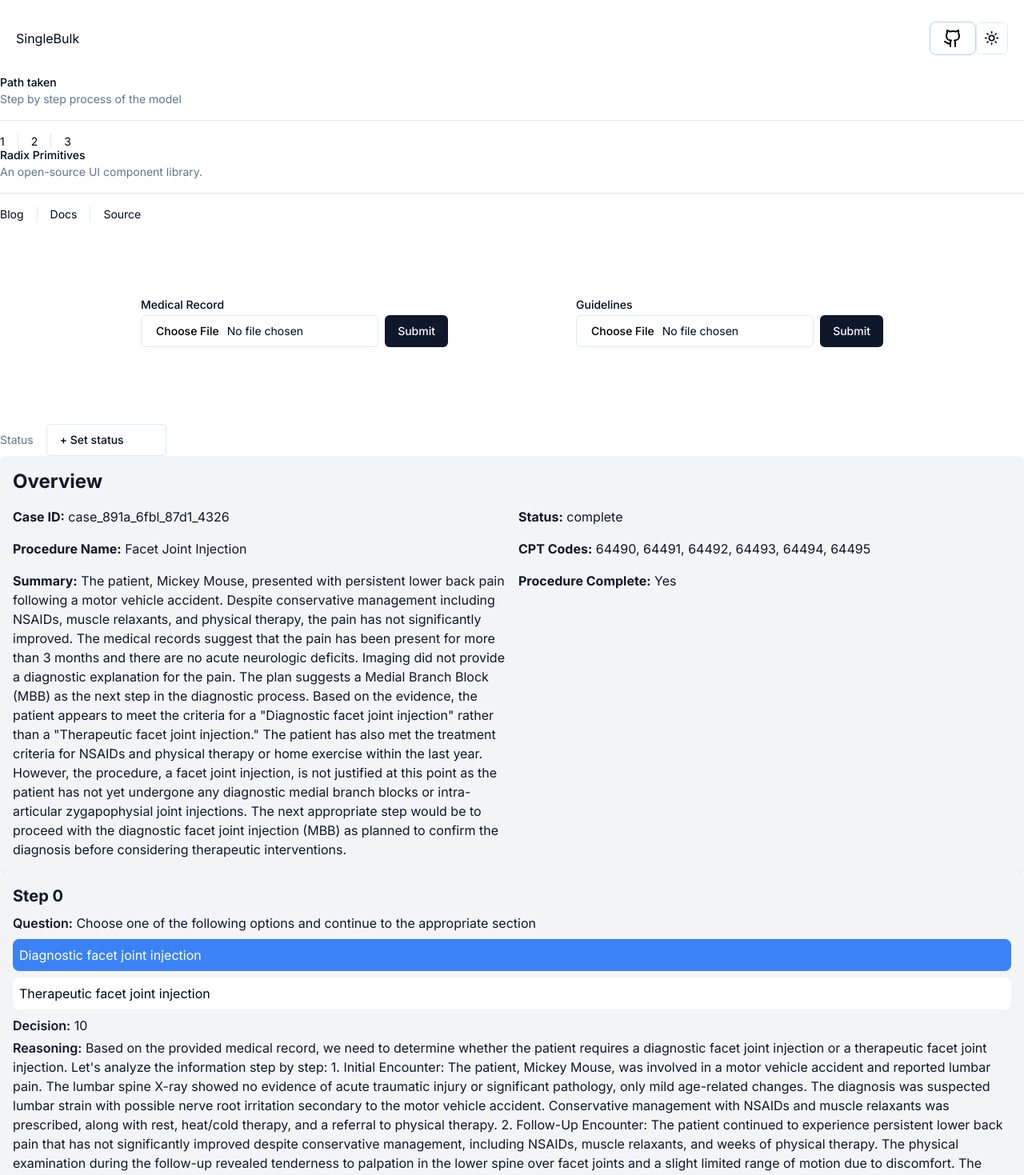
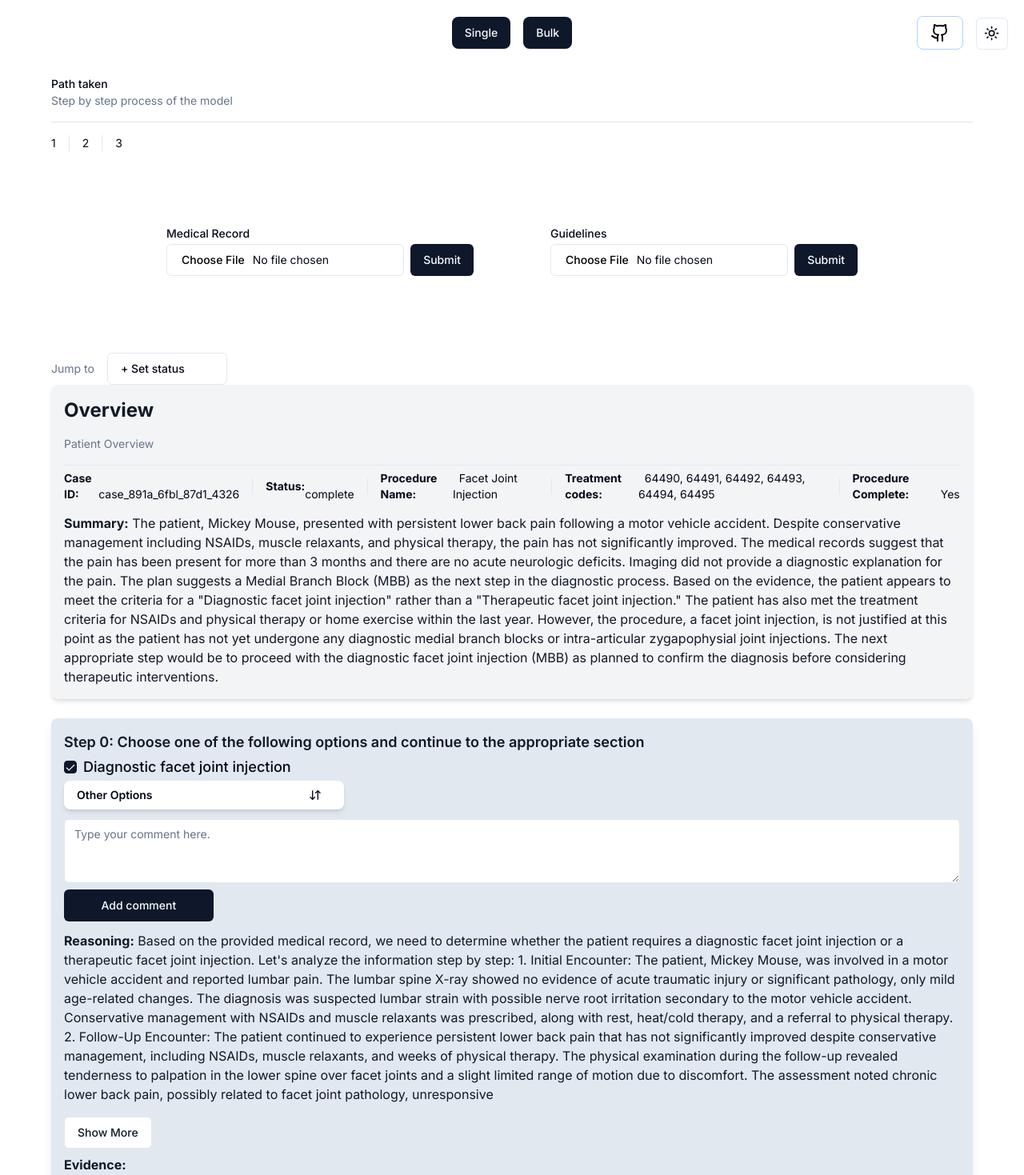
Before and after one commit to thewbuk/cohelm, a Next.js app: page / in a window 1280 px wide. Shown: the top 1469 px of the page at 80% size. Built offline with nearby package versions, Linux system fonts and the light colour scheme.

Commit message:
most of the ui

```diff
--- a/app/layout.tsx
+++ b/app/layout.tsx
@@ -29,9 +29,11 @@ export default function RootLayout({
           disableTransitionOnChange
         >
           <Header />
-          <Path />
-          <Status />
-          {children}
+          <div className="mx-16">
+            {' '}
+            <Path />
+            {children}
+          </div>
         </ThemeProvider>
       </body>
     </html>
--- a/app/page.tsx
+++ b/app/page.tsx
@@ -2,16 +2,18 @@
 import Inputs from '@/components/Inputs';
 import Instructions from '@/components/Instructions';
 import Overview from '@/components/Overview';
+import Status from '@/components/Status';
 import Step from '@/components/Step';
 import Summary from '@/components/Summary';
 import data from '@/data/example-response.json';
 import { useState } from 'react';
 export default function Home() {
   const [responseData, setResponseData] = useState(data);
+
   return (
     <>
       <Inputs />
-      <Instructions />
+      <Instructions steps={responseData.steps} />
       <Overview
         isComplete={responseData.is_complete}
         case_id={responseData.case_id}
--- a/components/Header.tsx
+++ b/components/Header.tsx
@@ -5,22 +5,39 @@ import { DarkModeToggle } from './DarkModeToggle';
 
 const Header = () => {
   return (
-    <header className="sticky top-0 z-50">
-      <nav className="flex  items-center h-24 p-5 mx-auto bg-trasparent sm:flex-row ">
-        <Link href="/">Single</Link>
-        <Link href="/">Bulk</Link>
+    <header className="sticky top-0 z-50 mb-4">
+      <nav className="flex items-center justify-between  p-5 mx-auto bg-white dark:bg-slate-800 sm:flex-row ">
         <div className="flex items-center justify-end flex-1 space-x-4">
-          <>
-            <div className="border border-1 border-blue-400/50 hover:bg-blue-600/20  rounded-lg">
+          {/* Other items */}
+        </div>
+        <div className="flex space-x-4">
+          <Link
+            href="/"
+            className="text-gray-900 dark:text-gray-100 hover:text-blue-600"
+          >
+            <Button variant={'default'} className="rounded-lg">
+              Single
+            </Button>
+          </Link>
+          <Link
+            href="/"
+            className="text-gray-900 dark:text-gray-100 hover:text-blue-600"
+          >
+            <Button variant={'default'} className="rounded-lg">
+              Bulk
+            </Button>
+          </Link>
+        </div>
+        <div className="flex items-end justify-end flex-1 space-x-4">
+          <div className="border border-1 border-blue-400/50 hover:bg-blue-600/20 rounded-lg">
             <Button variant={'ghost'} className="rounded-lg">
               <Link href="/synthia/resources" prefetch={false}>
                 <Github className="w-6 h-6 text-black dark:text-white " />
               </Link>
             </Button>
           </div>
-          </>
+          <DarkModeToggle />
         </div>
-        <DarkModeToggle />
       </nav>
     </header>
   );
--- a/components/Instructions.tsx
+++ b/components/Instructions.tsx
@@ -15,12 +15,29 @@ import {
 } from '@/components/ui/popover';
 import { useState } from 'react';
 
-type Status = {
-  value: string;
-  label: string;
-};
+interface Evidence {
+  content: string;
+  page_number: number;
+  pdf_id: string;
+  pdf_name: string | null;
+  event_datetime: string | null;
+}
 
-const statuses: Status[] = [
+interface Option {
+  key: string;
+  text: string;
+  selected: boolean;
+}
+interface StepProps {
+  number: string;
+  question: string;
+  options: Option[];
+  decision: string;
+  reasoning: string;
+  evidence: Evidence[];
+}
+
+const statuses: StepProps[] = [
   {
     value: 'backlog',
     label: 'Backlog',
@@ -43,12 +60,13 @@ const statuses: Status[] = [
   },
 ];
 
-const Instructions = () => {
+const Instructions = ({ steps }: { steps: Array<string> }) => {
+  console.log(steps);
   const [open, setOpen] = useState(false);
-  const [selectedStatus, setSelectedStatus] = useState<Status | null>(null);
+  const [selectedStatus, setSelectedStatus] = useState<StepProps | null>(null);
   return (
     <div className="flex items-center space-x-4">
-      <p className="text-sm text-muted-foreground">Status</p>
+      <p className="text-sm text-muted-foreground">Jump to</p>
       <Popover open={open} onOpenChange={setOpen}>
         <PopoverTrigger asChild>
           <Button variant="outline" className="w-[150px] justify-start">
--- a/components/Overview.tsx
+++ b/components/Overview.tsx
@@ -1,4 +1,5 @@
 import React from 'react';
+import { Separator } from './ui/separator';
 
 interface OverviewProps {
   isComplete: boolean;
@@ -19,29 +20,31 @@ const Overview: React.FC<OverviewProps> = ({
 }) => {
   return (
     <div className="p-4 bg-gray-100 dark:bg-gray-800 rounded-lg shadow-md">
-      <h1 className="text-2xl font-bold mb-4 text-gray-900 dark:text-gray-100">
-        Overview
-      </h1>
-      <div className="grid grid-cols-2 gap-4">
-        <p className="text-gray-900 dark:text-gray-100">
-          <strong>Case ID:</strong> {case_id}
-        </p>
-        <p className="text-gray-900 dark:text-gray-100">
-          <strong>Status:</strong> {status}
-        </p>
-        <p className="text-gray-900 dark:text-gray-100">
-          <strong>Procedure Name:</strong> {procedureName}
-        </p>
-        <p className="text-gray-900 dark:text-gray-100">
-          <strong>CPT Codes:</strong> {cptCode.join(', ')}
-        </p>
-        <p className="text-gray-900 dark:text-gray-100">
-          <strong>Summary:</strong> {summary}
-        </p>
-        <p className="text-gray-900 dark:text-gray-100">
-          <strong>Procedure Complete:</strong> {isComplete ? 'Yes' : 'No'}
-        </p>
+      <div className="pb-6">
+        <div className="space-y-1">
+          <h1 className="text-2xl font-bold mb-4 text-gray-900 dark:text-gray-100">
+            Overview
+          </h1>{' '}
+          <p className="text-sm text-muted-foreground">Patient Overview</p>
+        </div>
+        <Separator className="my-4" />
+        <div className="flex h-5 items-center space-x-4 text-sm">
+          <strong>Case ID:</strong> &nbsp; {case_id}
+          <Separator orientation="vertical" />
+          <strong>Status:</strong> &nbsp; {status}
+          <Separator orientation="vertical" />
+          <strong>Procedure Name:</strong> &nbsp; {procedureName}
+          <Separator orientation="vertical" />
+          <strong>Treatment codes:</strong> &nbsp; {cptCode.join(', ')}
+          <Separator orientation="vertical" />
+          <strong>Procedure Complete:</strong> &nbsp;{' '}
+          {isComplete ? 'Yes' : 'No'}
+        </div>
       </div>
+
+      <p className="text-gray-900 dark:text-gray-100 border-slate-800 rounded-md border-1">
+        <strong>Summary:</strong> {summary}
+      </p>
     </div>
   );
 };
--- a/components/Step.tsx
+++ b/components/Step.tsx
@@ -1,19 +1,39 @@
+'use client';
+import { useState } from 'react';
+import { Button } from './ui/button';
+import { Textarea } from './ui/textarea';
+import { Checkbox } from './ui/checkbox';
+import {
+  Collapsible,
+  CollapsibleContent,
+  CollapsibleTrigger,
+} from '@/components/ui/collapsible';
+import { ArrowDownUp, Cog } from 'lucide-react';
+
+interface Evidence {
+  content: string;
+  page_number: number;
+  pdf_id: string;
+  pdf_name: string | null;
+  event_datetime: string | null;
+}
+
+interface Option {
+  key: string;
+  text: string;
+  selected: boolean;
+}
+
 interface StepProps {
   number: string;
   question: string;
-  options: Array<{
-    key: string;
-    text: string;
-    selected: boolean;
-  }>;
+  options: Option[];
   decision: string;
   reasoning: string;
-  evidence: Array<{
-    key: string;
-    content: string;
-    selected: boolean;
-  }>;
+  evidence: Evidence[];
 }
+
+// Define the Step component
 const Step: React.FC<StepProps> = ({
   number,
   question,
@@ -22,39 +42,109 @@ const Step: React.FC<StepProps> = ({
   reasoning,
   evidence,
 }) => {
+  const [showFullReasoning, setShowFullReasoning] = useState(false);
+  const [showFullEvidence, setShowFullEvidence] = useState(false);
+  const [isOpen, setIsOpen] = useState(false);
+  const toggleFullReasoning = () => {
+    setShowFullReasoning(!showFullReasoning);
+  };
+
+  const toggleFullEvidence = () => {
+    setShowFullEvidence(!showFullEvidence);
+  };
+
+  const displayedReasoning = showFullReasoning
+    ? reasoning
+    : reasoning.slice(0, Math.ceil(reasoning.length / 2));
+  const displayedEvidence = showFullEvidence
+    ? evidence
+    : evidence.slice(0, Math.ceil(evidence.length / 2));
+
   return (
-    <div className="step p-4 bg-gray-100 dark:bg-gray-800 rounded-lg shadow-md">
-      <h3 className="text-xl font-bold mb-2 text-gray-900 dark:text-gray-100">
-        Step {number}
+    <div className="step p-4 bg-slate-200 dark:bg-gray-800 rounded-lg my-6 shadow-lg">
+      <h3 className="text-lg font-semibold text-gray-900 dark:text-white">
+        Step {number}: {question}
       </h3>
-
-      <p className="mb-2 text-gray-900 dark:text-gray-100">
-        <strong className="font-semibold">Question:</strong> {question}
+      <div className="options mt-2">
+        {options
+          .filter(option => option.selected)
+          .map(option => (
+            <div className="flex items-center space-x-2 my-2" key={option.key}>
+              <Checkbox id={option.key} checked={option.selected} />
+              <label
+                htmlFor={option.key}
+                className="text-lg font-medium leading-none peer-disabled:cursor-not-allowed peer-disabled:opacity-70"
+              >
+                {option.text}
+              </label>
+            </div>
+          ))}
+        <Collapsible
+          open={isOpen}
+          onOpenChange={setIsOpen}
+          className="w-[350px] space-y-2 bg-white dark:bg-slate-500 rounded-lg shadow-md mt-2"
+        >
+          <div className="flex items-center justify-between space-x-4 px-4">
+            <h4 className="text-sm font-semibold">Other Options</h4>
+            <CollapsibleTrigger asChild>
+              <Button
+                variant="ghost"
+                size="sm"
+                className="border-slate-200 border-1"
+              >
+                <ArrowDownUp className="h-4 w-4" />
+                <span className="sr-only">Toggle</span>
+              </Button>
+            </CollapsibleTrigger>
+          </div>
+          <CollapsibleContent className="space-y-2 px-2 pb-2">
+            {options
+              .filter(option => !option.selected)
+              .map(option => (
+                <div
+                  className="rounded-lg border px-4 py-2 font-mono text-sm shadow-sm"
+                  key={option.key}
+                >
+                  {option.text}
+                </div>
+              ))}
+          </CollapsibleContent>
+        </Collapsible>
+      </div>
+      <div className="grid w-full gap-2 my-3">
+        <Textarea placeholder="Type your comment here." />
+        <div className="flex justify-start">
+          {' '}
+          <Button className="w-1/6">Add comment</Button>
+        </div>
+      </div>
+      <p className="reasoning mt-2 text-gray-900 dark:text-gray-100">
+        <strong>Reasoning:</strong> {displayedReasoning}
+        <br />
+        <Button
+          onClick={toggleFullReasoning}
+          variant="outline"
+          className="mt-4"
+        >
+          {showFullReasoning ? 'Show Less' : 'Show More'}
+        </Button>{' '}
       </p>
-
-      {/* Render options */}
-      <div className="options grid grid-cols-1 gap-2 mb-2">
-        {options.map(opt => (
-          <div
-            className={`p-2 rounded-lg ${opt.selected ? 'bg-blue-500 text-white' : 'bg-white dark:bg-gray-700 dark:text-gray-300'}`}
-            key={opt.key}
-          >
-            {opt.text}
-          </div>
-        ))}
+      <div className="evidence mt-2">
+        <strong className="text-gray-900 dark:text-gray-100">Evidence:</strong>
+        <ul className="list-disc list-inside">
+          {displayedEvidence.map(ev => (
+            <li
+              key={ev.pdf_id + ev.page_number}
+              className="text-gray-900 dark:text-gray-100"
+            >
+              {ev.content}
+            </li>
+          ))}
+        </ul>
+        <Button onClick={toggleFullEvidence} variant="outline" className="mt-4">
+          {showFullEvidence ? 'Show Less' : 'Show More'}
+        </Button>
       </div>
-
-      {/* Other step info */}
-      <p className="mb-1 text-gray-900 dark:text-gray-100">
-        <strong className="font-semibold">Decision:</strong> {decision}
-      </p>
-      <p className="mb-1 text-gray-900 dark:text-gray-100">
-        <strong className="font-semibold">Reasoning:</strong> {reasoning}
-      </p>
-      <p className="mb-1 text-gray-900 dark:text-gray-100">
-        <strong className="font-semibold">Evidence:</strong>{' '}
-        {evidence.map(e => e.content)}
-      </p>
     </div>
   );
 };
--- a/components/Summary.tsx
+++ b/components/Summary.tsx
@@ -1,5 +1,11 @@
-const Summary = ({ isMet }: boolean) => {
-  return <div className="text-black dark:text-white">{isMet}</div>;
+const Summary = ({ isMet }: { isMet: boolean }) => {
+  return (
+    <div
+      className={`p-4 rounded-lg shadow-md text-white ${isMet ? 'bg-green-500' : 'bg-red-500'}`}
+    >
+      {isMet ? 'Condition met' : 'Condition not met'}
+    </div>
+  );
 };
 
 export default Summary;
--- /dev/null
+++ b/components/ui/checkbox.tsx
@@ -0,0 +1,30 @@
+"use client"
+
+import * as React from "react"
+import * as CheckboxPrimitive from "@radix-ui/react-checkbox"
+import { Check } from "lucide-react"
+
+import { cn } from "@/lib/utils"
+
+const Checkbox = React.forwardRef<
+  React.ElementRef<typeof CheckboxPrimitive.Root>,
+  React.ComponentPropsWithoutRef<typeof CheckboxPrimitive.Root>
+>(({ className, ...props }, ref) => (
+  <CheckboxPrimitive.Root
+    ref={ref}
+    className={cn(
+      "peer h-4 w-4 shrink-0 rounded-sm border border-primary ring-offset-background focus-visible:outline-none focus-visible:ring-2 focus-visible:ring-ring focus-visible:ring-offset-2 disabled:cursor-not-allowed disabled:opacity-50 data-[state=checked]:bg-primary data-[state=checked]:text-primary-foreground",
+      className
+    )}
+    {...props}
+  >
+    <CheckboxPrimitive.Indicator
+      className={cn("flex items-center justify-center text-current")}
+    >
+      <Check className="h-4 w-4" />
+    </CheckboxPrimitive.Indicator>
+  </CheckboxPrimitive.Root>
+))
+Checkbox.displayName = CheckboxPrimitive.Root.displayName
+
+export { Checkbox }
--- /dev/null
+++ b/components/ui/collapsible.tsx
@@ -0,0 +1,11 @@
+"use client"
+
+import * as CollapsiblePrimitive from "@radix-ui/react-collapsible"
+
+const Collapsible = CollapsiblePrimitive.Root
+
+const CollapsibleTrigger = CollapsiblePrimitive.CollapsibleTrigger
+
+const CollapsibleContent = CollapsiblePrimitive.CollapsibleContent
+
+export { Collapsible, CollapsibleTrigger, CollapsibleContent }
--- /dev/null
+++ b/components/ui/textarea.tsx
@@ -0,0 +1,24 @@
+import * as React from "react"
+
+import { cn } from "@/lib/utils"
+
+export interface TextareaProps
+  extends React.TextareaHTMLAttributes<HTMLTextAreaElement> {}
+
+const Textarea = React.forwardRef<HTMLTextAreaElement, TextareaProps>(
+  ({ className, ...props }, ref) => {
+    return (
+      <textarea
+        className={cn(
+          "flex min-h-[80px] w-full rounded-md border border-input bg-background px-3 py-2 text-sm ring-offset-background placeholder:text-muted-foreground focus-visible:outline-none focus-visible:ring-2 focus-visible:ring-ring focus-visible:ring-offset-2 disabled:cursor-not-allowed disabled:opacity-50",
+          className
+        )}
+        ref={ref}
+        {...props}
+      />
+    )
+  }
+)
+Textarea.displayName = "Textarea"
+
+export { Textarea }
--- a/package.json
+++ b/package.json
@@ -9,6 +9,8 @@
     "lint": "next lint"
   },
   "dependencies": {
+    "@radix-ui/react-checkbox": "^1.0.4",
+    "@radix-ui/react-collapsible": "^1.0.3",
     "@radix-ui/react-dialog": "^1.0.5",
     "@radix-ui/react-dropdown-menu": "^2.0.6",
     "@radix-ui/react-label": "^2.0.2",
```
Also changed, not shown: 1 other file (tests, documents, lock files or other folders). Lines whose indentation alone changed are shown as unchanged.
